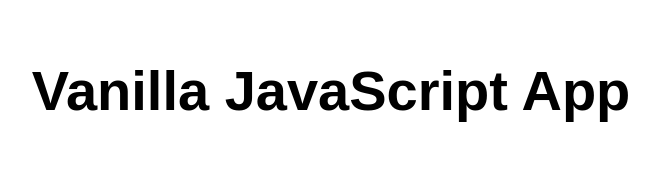
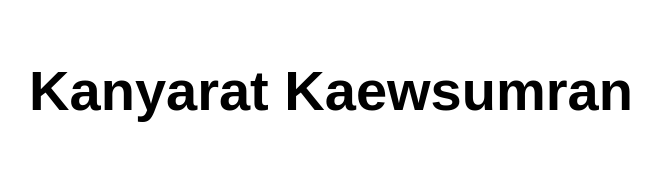
Before and after one commit to bbbambbb/BamKKUWebapp, a website: page src/index.html in a window 1280 px wide. Shown: the whole page, without its empty margins (309-970 px from the left). Drawn offline with Linux system fonts and the light colour scheme.

Commit message:
Update index.html

```diff
--- a/src/index.html
+++ b/src/index.html
@@ -5,12 +5,12 @@
   <meta charset="UTF-8">
   <meta name="viewport" content="width=device-width, initial-scale=1.0">
   <link rel="stylesheet" href="styles.css">
-  <title>Vanilla JavaScript App</title>
+  <title>Kanyarat Kaewsumran</title>
 </head>
 
 <body>
   <main>
-    <h1>Vanilla JavaScript App</h1>
+    <h1>Kanyarat Kaewsumran</h1>
   </main>
 </body>
 
```
